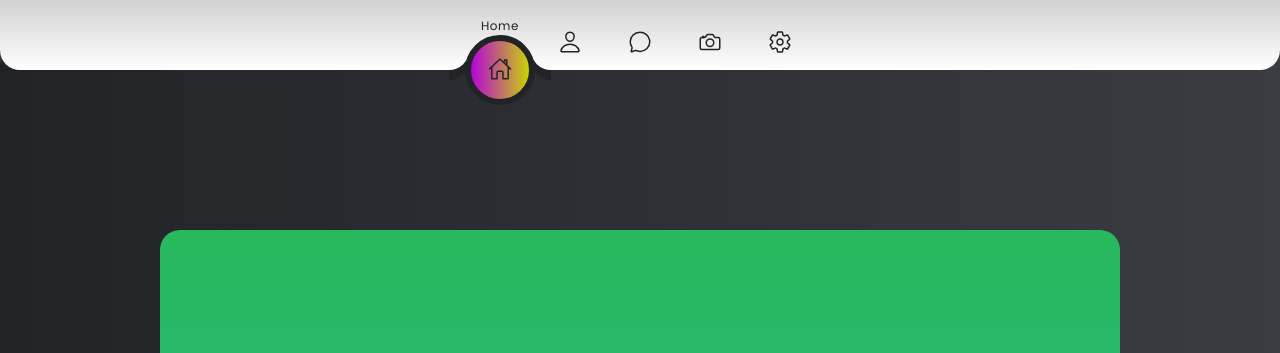
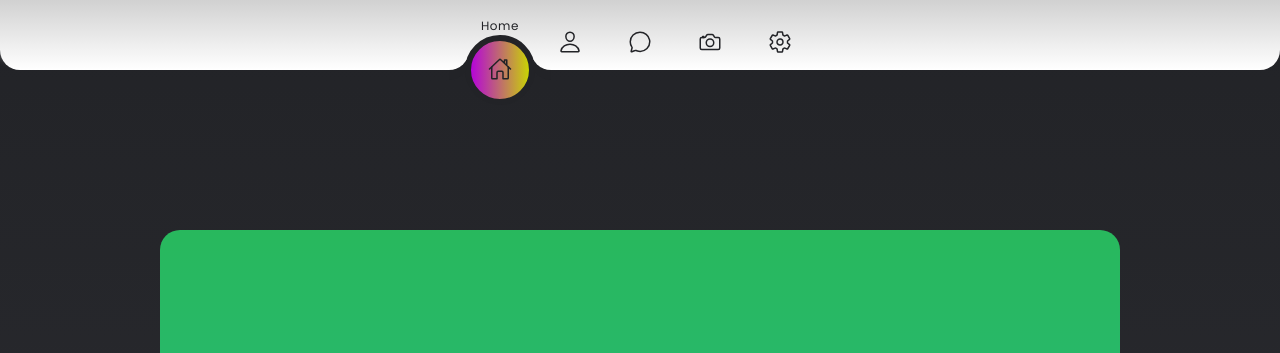
Before and after one commit to aryanl10yd/Waterloo-Reference-Website, a plain HTML site: page index.html in a window 1280 px wide. Shown: the top 353 px of the page. Drawn offline with nearby package versions, Linux system fonts and the light colour scheme; a script that the page names is missing.

Commit message:
style change

```diff
--- a/css/style.css
+++ b/css/style.css
@@ -8,7 +8,7 @@
 }
 :root
 {
-  --clr: linear-gradient(90deg, #222327, #3b3c42);
+  --clr: linear-gradient(#222327, #3b3c42);
 }
 body
 {
```
